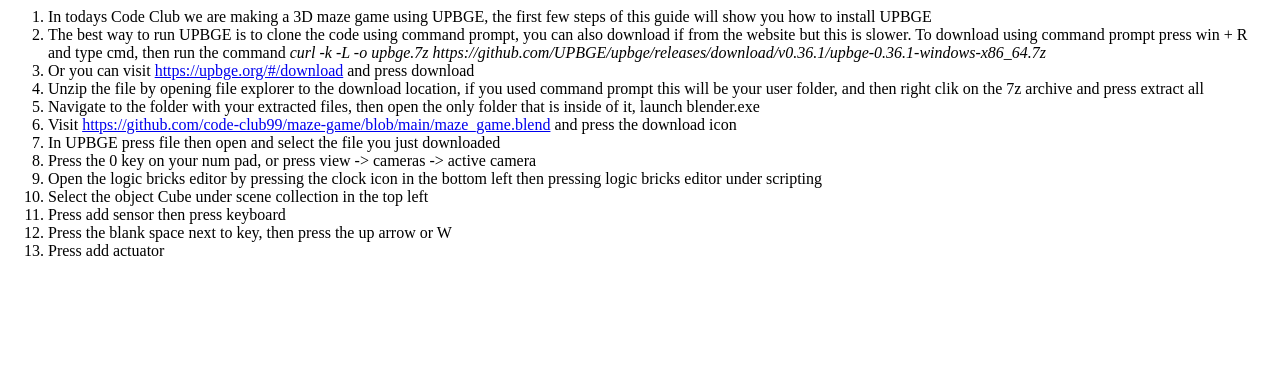
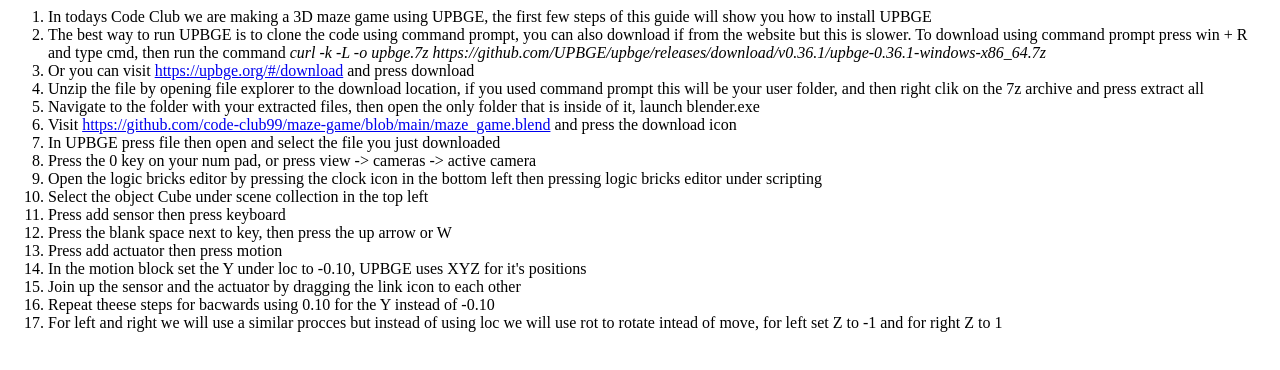
Before and after one commit to code-club99/maze-game, a plain HTML site: page index.html in a window 1280 px wide. Drawn offline with Linux system fonts and the light colour scheme.

Commit message:
Update index.html

```diff
--- a/index.html
+++ b/index.html
@@ -11,5 +11,9 @@
     <li>Select the object Cube under scene collection in the top left</li>
     <li>Press add sensor then press keyboard</li>
     <li>Press the blank space next to key, then press the up arrow or W</li>
-    <li>Press add actuator </li>
+    <li>Press add actuator then press motion</li>
+    <li>In the motion block set the Y under loc to -0.10, UPBGE uses XYZ for it's positions</li>
+    <li>Join up the sensor and the actuator by dragging the link icon to each other</li>
+    <li>Repeat theese steps for bacwards using 0.10 for the Y instead of -0.10</li>
+    <li>For left and right we will use a similar procces but instead of using loc we will use rot to rotate intead of move, for left set Z to -1 and for right Z to 1</li>
   </ol>
```
